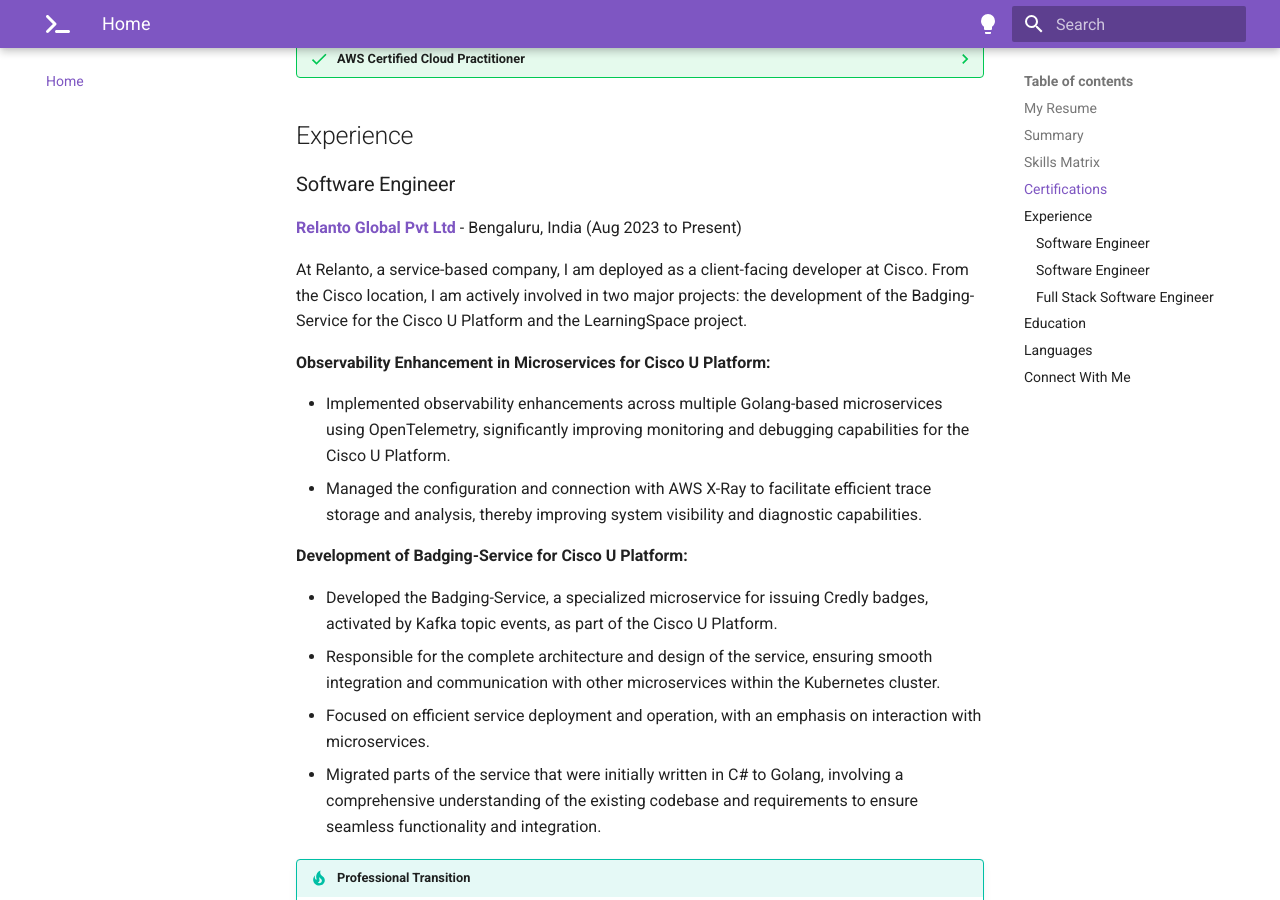
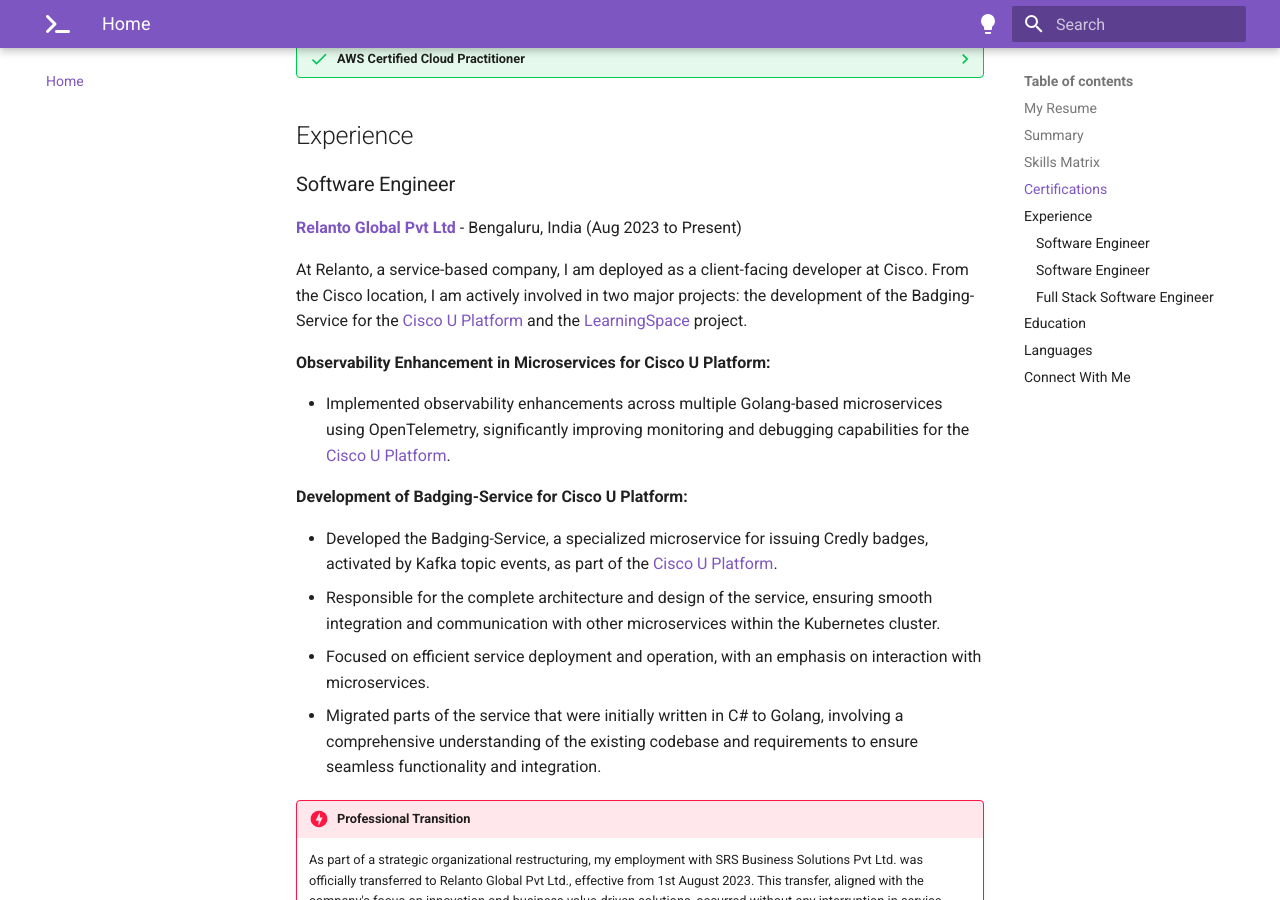
Before and after one commit to imyashkale/portfolio, an MkDocs documentation site: the page built from docs/index.md, in a window 1280 px wide and 900 px high, scrolled down 1714 px. Built offline with MkDocs 1.6.1 and Material for MkDocs 9.7.7, drawn with Linux system fonts in a browser that asks for light colours.

Commit message:
Projects Links Updated

```diff
--- a/docs/index.md
+++ b/docs/index.md
@@ -70,21 +70,20 @@ My commitment as a software developer is to deliver high-quality code, meet clie
 
 **<a href="https://www.relanto.ai" target="_blank">Relanto Global Pvt Ltd</a>** - Bengaluru, India (Aug 2023 to Present)
 
-At Relanto, a service-based company, I am deployed as a client-facing developer at Cisco. From the Cisco location, I am actively involved in two major projects: the development of the Badging-Service for the Cisco U Platform and the LearningSpace project.
+At Relanto, a service-based company, I am deployed as a client-facing developer at Cisco. From the Cisco location, I am actively involved in two major projects: the development of the Badging-Service for the [Cisco U Platform](https://u.cisco.com){:target="_blank"} and the [LearningSpace](https://learningspace.cisco.com){:target="_blank"} project.
 
 **Observability Enhancement in Microservices for Cisco U Platform:**
 
-- Implemented observability enhancements across multiple Golang-based microservices using OpenTelemetry, significantly improving monitoring and debugging capabilities for the Cisco U Platform.
-- Managed the configuration and connection with AWS X-Ray to facilitate efficient trace storage and analysis, thereby improving system visibility and diagnostic capabilities.
+- Implemented observability enhancements across multiple Golang-based microservices using OpenTelemetry, significantly improving monitoring and debugging capabilities for the [Cisco U Platform](https://u.cisco.com){:target="_blank"}.
 
 **Development of Badging-Service for Cisco U Platform:**
 
-- Developed the Badging-Service, a specialized microservice for issuing Credly badges, activated by Kafka topic  events, as part of the Cisco U Platform.
+- Developed the Badging-Service, a specialized microservice for issuing Credly badges, activated by Kafka topic  events, as part of the [Cisco U Platform](https://u.cisco.com){:target="_blank"}.
 - Responsible for the complete architecture and design of the service, ensuring smooth integration and communication with other microservices within the Kubernetes cluster.
 - Focused on efficient service deployment and operation, with an emphasis on interaction with microservices.
 - Migrated parts of the service that were initially written in C# to Golang, involving a comprehensive understanding of the existing codebase and requirements to ensure seamless functionality and integration.
 
-!!! tip "Professional Transition"
+!!! danger "Professional Transition"
     As part of a strategic organizational restructuring, my employment with SRS Business Solutions Pvt Ltd. was officially transferred to Relanto Global Pvt Ltd., effective from 1st August 2023. This transfer, aligned with the company's focus on innovation and business value-driven solutions, occurred without any interruption in service.
 
 <!-- markdownlint-disable MD024 -->
```
